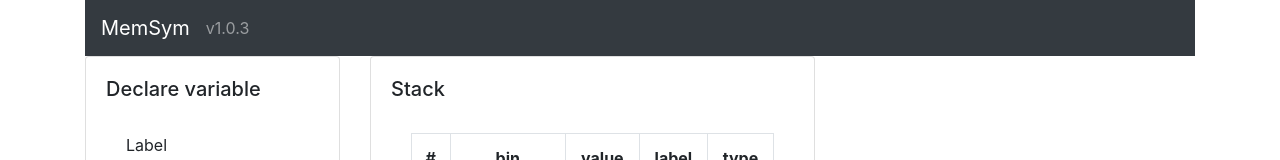
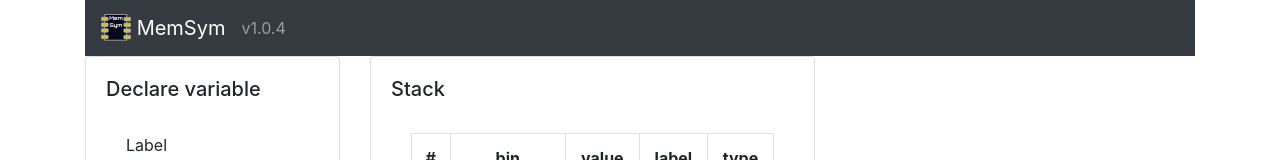
Before and after one commit to zak0zak0/memsym, a React (Create React App) app: page / in a window 1280 px wide. Shown: the top 160 px of the page. Built offline with nearby package versions, Linux system fonts and the light colour scheme.

Commit message:
add logo to navbar

```diff
--- a/package.json
+++ b/package.json
@@ -1,6 +1,6 @@
 {
   "name": "mem-sim",
-  "version": "1.0.3",
+  "version": "1.0.4",
   "private": true,
   "dependencies": {
     "@testing-library/jest-dom": "^5.11.6",
--- a/src/App.js
+++ b/src/App.js
@@ -5,6 +5,7 @@ import { StackView } from './components/stackView';
 import { Container, Row, Col, Card, Navbar } from 'react-bootstrap';
 import { MemSym } from './memsym/memsym';
 import packageJson from '../package.json';
+import Logo from './logo_memsym.svg';
 
 const memsym = new MemSym();
 
@@ -13,7 +14,13 @@ function App() {
     <MemProvider memsym={memsym}>
       <Container>
         <Navbar bg="dark" variant="dark">
-          <Navbar.Brand>MemSym</Navbar.Brand>
+          <Navbar.Brand><img
+            alt=""
+            src={Logo}
+            width="30"
+            height="30"
+            className="d-inline-block align-top"
+          />{' '} MemSym</Navbar.Brand>
           <Navbar.Text>
             v{packageJson.version}
           </Navbar.Text>
--- a/src/memsym/memsym.js
+++ b/src/memsym/memsym.js
@@ -10,7 +10,7 @@ export class MemSym {
     }
 
     declare(dataType, label, value) {
-        if (+dataType == DataType.CHAR) {
+        if (+dataType === DataType.CHAR) {
             value = value[0];
         }
 
```
Also changed, not shown: 1 other file (tests, documents, lock files or other folders).
